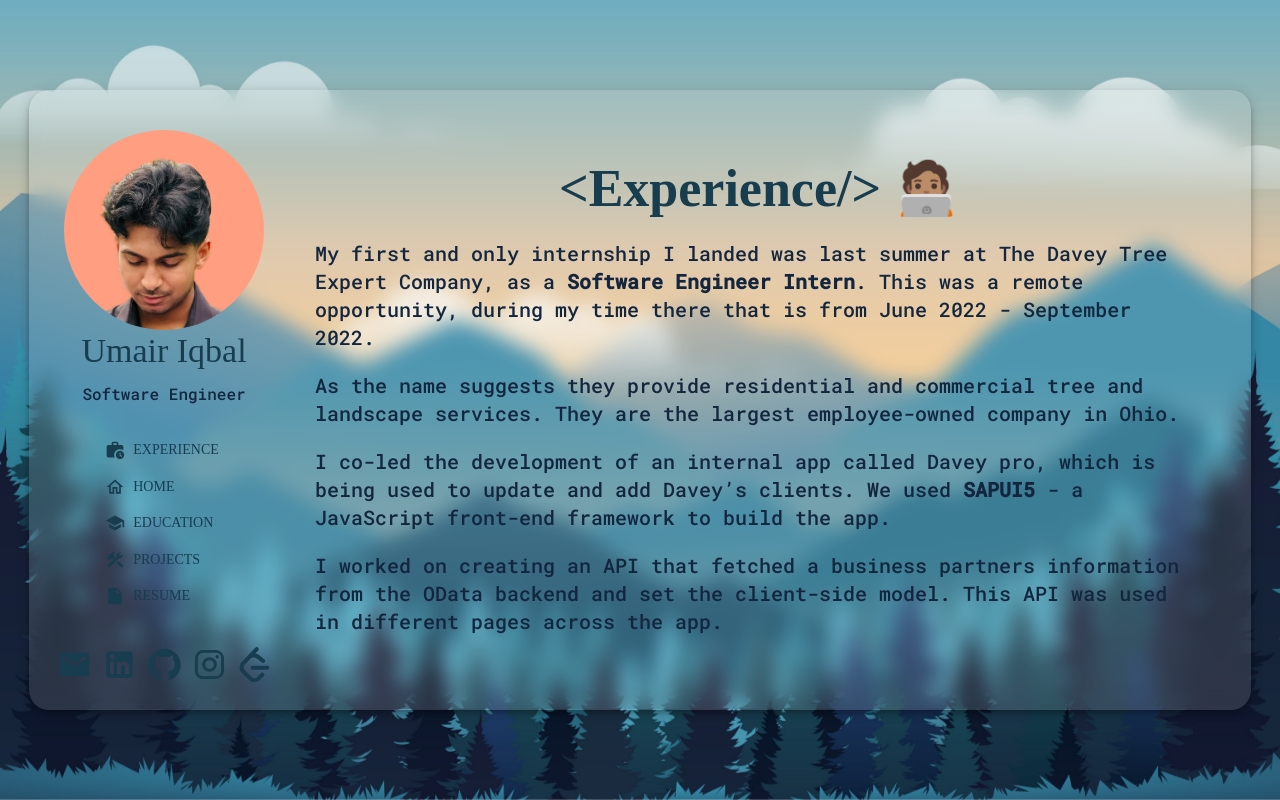
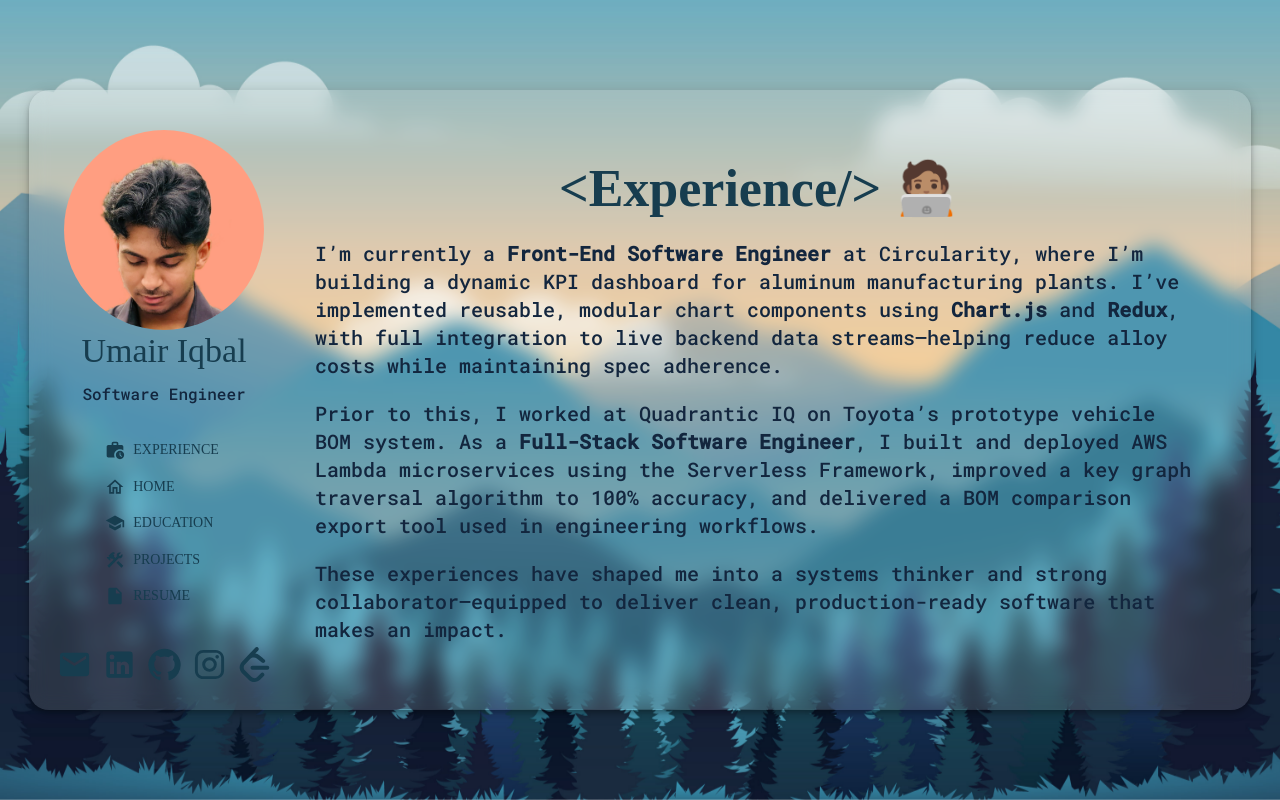
Before and after one commit to Umair-Iqbal-debug/personal_website, a React (Create React App) app: page / in a window 1280 px wide. Both pictures are taken after a click on the button "EXPERIENCE". Built offline with nearby package versions, Linux system fonts and the light colour scheme; a web font is replaced by a local one.

Commit message:
Updated experience page

```diff
--- a/src/components/Experience.js
+++ b/src/components/Experience.js
@@ -1,5 +1,4 @@
 import React from "react";
-import { Typography } from "@mui/material";
 
 export default function Experience() {
   return (
@@ -7,33 +6,15 @@ export default function Experience() {
       <h2 className="titles">&lt;Experience/&gt; 🧑🏽‍💻</h2>
       <div className="main-card-root-right-pane-main-text">
         <p className="text">
-          My first and only internship I landed was last summer at The Davey
-          Tree Expert Company, as a <b>Software Engineer Intern</b>. This was a
-          remote opportunity, during my time there that is from June 2022 -
-          September 2022.
+          I’m currently a <b>Front-End Software Engineer</b> at Circularity, where I’m building a dynamic KPI dashboard for aluminum manufacturing plants. I’ve implemented reusable, modular chart components using <b>Chart.js</b> and <b>Redux</b>, with full integration to live backend data streams—helping reduce alloy costs while maintaining spec adherence.
         </p>
 
         <p className="text">
-          As the name suggests they provide residential and commercial tree and
-          landscape services. They are the largest employee-owned company in
-          Ohio.
+          Prior to this, I worked at Quadrantic IQ on Toyota’s prototype vehicle BOM system. As a <b>Full-Stack Software Engineer</b>, I built and deployed AWS Lambda microservices using the Serverless Framework, improved a key graph traversal algorithm to 100% accuracy, and delivered a BOM comparison export tool used in engineering workflows.
         </p>
 
         <p className="text">
-          I co-led the development of an internal app called Davey pro, which is
-          being used to update and add Davey’s clients. We used
-          <b> SAPUI5</b> - a JavaScript front-end framework to build the app.
-        </p>
-
-        <p className="text">
-          I worked on creating an API that fetched a business partners
-          information from the OData backend and set the client-side model. This
-          API was used in different pages across the app.
-        </p>
-
-        <p className="text">
-          The app was deployed on the SAP Fiori Launchpad and is being used by
-          500 people across USA and Canada.
+          These experiences have shaped me into a systems thinker and strong collaborator—equipped to deliver clean, production-ready software that makes an impact.
         </p>
       </div>
     </div>
```
